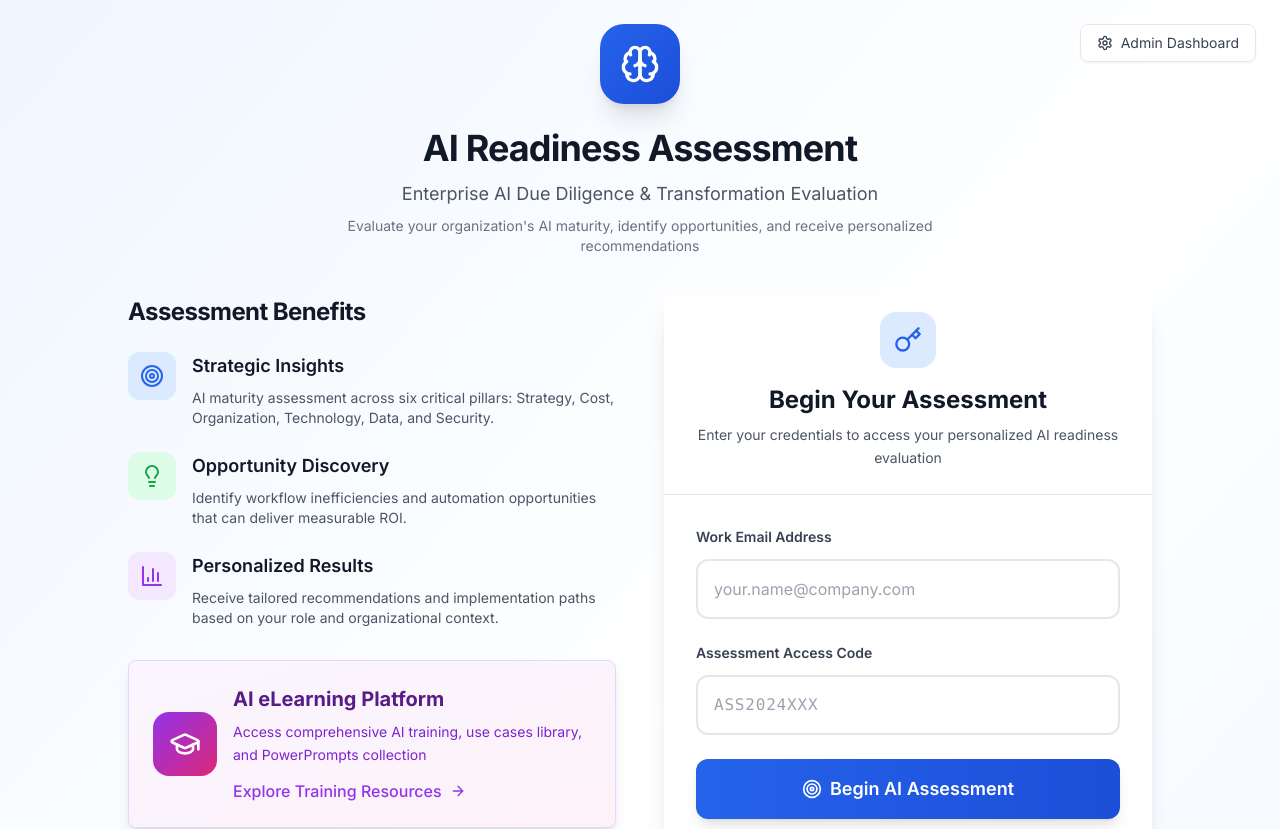
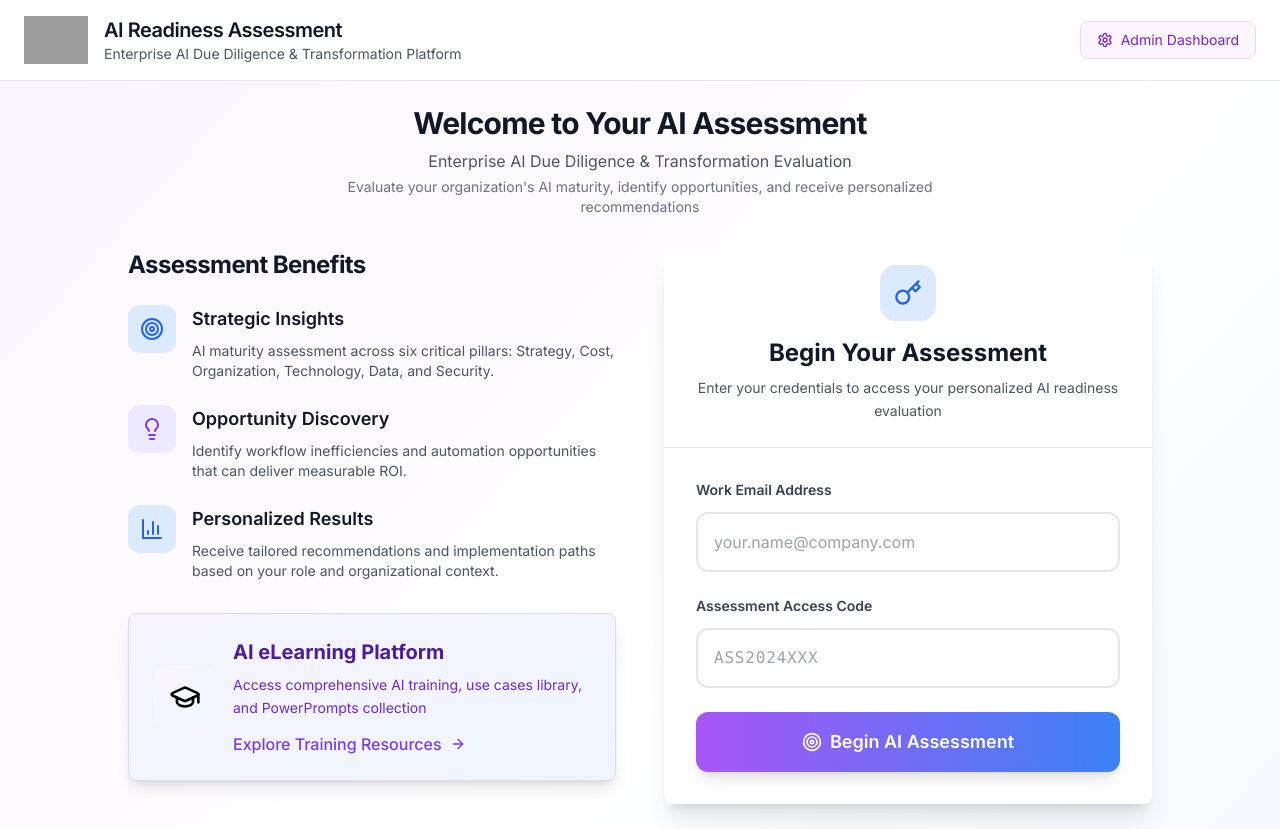
Before and after one commit to alexcollignon/augmtd-assessment, a React (Vite) app: page / in a window 1280 px wide. Shown: the top 829 px of the page. Built offline with nearby package versions, Linux system fonts and the light colour scheme; grey boxes are pictures that could not be loaded.

Commit message:
improvements

```diff
--- a/src/components/AssessmentAccessPage.tsx
+++ b/src/components/AssessmentAccessPage.tsx
@@ -21,6 +21,7 @@ import {
   FileText,
   Award
 } from 'lucide-react'
+import { AssessmentNavBar } from './AssessmentNavBar'
 
 export function AssessmentAccessPage() {
   const [email, setEmail] = useState('')
@@ -84,29 +85,18 @@ export function AssessmentAccessPage() {
   ]
 
   return (
-    <div className="min-h-screen bg-gradient-to-br from-blue-50 via-white to-blue-50">
-      {/* Admin Access Button - Top Right */}
-      <div className="absolute top-6 right-6 z-10">
-        <button
-          onClick={navigateToAdmin}
-          className="flex items-center px-4 py-2 bg-white/80 backdrop-blur-sm border border-gray-200 rounded-lg text-sm text-gray-700 hover:bg-white hover:text-gray-900 transition-all shadow-sm"
-        >
-          <Settings className="w-4 h-4 mr-2" />
-          Admin Dashboard
-        </button>
-      </div>
+    <div className="min-h-screen bg-gradient-to-br from-purple-50 via-white to-blue-50">
+      <AssessmentNavBar
+        showAdminButton={true}
+        subtitle="Enterprise AI Due Diligence & Transformation Platform"
+      />
 
-      <div className="flex items-center justify-center min-h-screen p-6">
+      <div className="flex items-center justify-center min-h-[calc(100vh-80px)] p-6">
         <div className="w-full max-w-5xl">
-          {/* Header */}
-          <div className="text-center mb-10">
-            <div className="flex justify-center mb-6">
-              <div className="w-20 h-20 bg-gradient-to-br from-blue-600 to-blue-700 rounded-3xl flex items-center justify-center shadow-xl">
-                <Brain className="w-10 h-10 text-white" />
-              </div>
-            </div>
-            <h1 className="text-4xl font-bold text-gray-900 mb-3">AI Readiness Assessment</h1>
-            <p className="text-lg text-gray-600 mb-2">Enterprise AI Due Diligence & Transformation Evaluation</p>
+          {/* Welcome Section */}
+          <div className="text-center mb-8">
+            <h1 className="text-3xl font-bold text-gray-900 mb-2">Welcome to Your AI Assessment</h1>
+            <p className="text-base text-gray-600 mb-1">Enterprise AI Due Diligence & Transformation Evaluation</p>
             <p className="text-sm text-gray-500 max-w-2xl mx-auto">
               Evaluate your organization's AI maturity, identify opportunities, and receive personalized recommendations
             </p>
@@ -120,8 +110,8 @@ export function AssessmentAccessPage() {
                 <h2 className="text-2xl font-bold text-gray-900 mb-6">Assessment Benefits</h2>
                 <div className="space-y-6">
                   <div className="flex items-start space-x-4">
-                    <div className="w-12 h-12 bg-blue-100 rounded-xl flex items-center justify-center flex-shrink-0">
-                      <Target className="w-6 h-6 text-blue-600" />
+                    <div className="w-12 h-12 bg-air-blue-100 rounded-xl flex items-center justify-center flex-shrink-0">
+                      <Target className="w-6 h-6 text-air-blue-600" />
                     </div>
                     <div>
                       <h3 className="font-semibold text-gray-900 mb-2">Strategic Insights</h3>
@@ -129,8 +119,8 @@ export function AssessmentAccessPage() {
                     </div>
                   </div>
                   <div className="flex items-start space-x-4">
-                    <div className="w-12 h-12 bg-green-100 rounded-xl flex items-center justify-center flex-shrink-0">
-                      <Lightbulb className="w-6 h-6 text-green-600" />
+                    <div className="w-12 h-12 bg-air-purple-100 rounded-xl flex items-center justify-center flex-shrink-0">
+                      <Lightbulb className="w-6 h-6 text-air-purple-600" />
                     </div>
                     <div>
                       <h3 className="font-semibold text-gray-900 mb-2">Opportunity Discovery</h3>
@@ -138,8 +128,8 @@ export function AssessmentAccessPage() {
                     </div>
                   </div>
                   <div className="flex items-start space-x-4">
-                    <div className="w-12 h-12 bg-purple-100 rounded-xl flex items-center justify-center flex-shrink-0">
-                      <BarChart3 className="w-6 h-6 text-purple-600" />
+                    <div className="w-12 h-12 bg-air-blue-100 rounded-xl flex items-center justify-center flex-shrink-0">
+                      <BarChart3 className="w-6 h-6 text-air-blue-600" />
                     </div>
                     <div>
                       <h3 className="font-semibold text-gray-900 mb-2">Personalized Results</h3>
@@ -151,18 +141,18 @@ export function AssessmentAccessPage() {
 
               {/* eLearning Access */}
               <Card
-                className="border-purple-200 bg-gradient-to-br from-purple-50 to-pink-50 hover:from-purple-100 hover:to-pink-100 transition-all cursor-pointer shadow-lg"
+                className="border-air-purple-200 bg-gradient-to-br from-air-purple-50 to-air-blue-50 hover:from-air-purple-100 hover:to-air-blue-100 transition-all cursor-pointer shadow-lg"
                 onClick={handleELearningClick}
               >
                 <CardContent className="p-6">
                   <div className="flex items-center space-x-4">
-                    <div className="w-16 h-16 bg-gradient-to-br from-purple-600 to-pink-600 rounded-2xl flex items-center justify-center flex-shrink-0">
-                      <GraduationCap className="w-8 h-8 text-white" />
+                    <div className="w-16 h-16 bg-gradient-to-br from-purple-50 to-blue-50 rounded-2xl flex items-center justify-center flex-shrink-0">
+                      <GraduationCap className="w-8 h-8 text-black" />
                     </div>
                     <div className="flex-1">
-                      <h3 className="text-xl font-bold text-purple-900 mb-2">AI eLearning Platform</h3>
-                      <p className="text-purple-700 mb-3">Access comprehensive AI training, use cases library, and PowerPrompts collection</p>
-                      <div className="flex items-center text-purple-600">
+                      <h3 className="text-xl font-bold text-air-purple-900 mb-2">AI eLearning Platform</h3>
+                      <p className="text-air-purple-700 mb-3">Access comprehensive AI training, use cases library, and PowerPrompts collection</p>
+                      <div className="flex items-center text-air-purple-600">
                         <span className="font-medium mr-2">Explore Training Resources</span>
                         <ArrowRight className="w-4 h-4" />
                       </div>
@@ -177,8 +167,8 @@ export function AssessmentAccessPage() {
               {/* Access Form */}
               <Card className="shadow-xl border-0 bg-white">
                 <CardHeader className="text-center pb-6">
-                  <div className="w-14 h-14 bg-blue-100 rounded-2xl flex items-center justify-center mx-auto mb-4">
-                    <Key className="w-7 h-7 text-blue-600" />
+                  <div className="w-14 h-14 bg-air-blue-100 rounded-2xl flex items-center justify-center mx-auto mb-4">
+                    <Key className="w-7 h-7 text-air-blue-600" />
                   </div>
                   <CardTitle className="text-2xl font-bold text-gray-900 mb-2">Begin Your Assessment</CardTitle>
                   <p className="text-gray-600">Enter your credentials to access your personalized AI readiness evaluation</p>
@@ -194,7 +184,7 @@ export function AssessmentAccessPage() {
                         id="email"
                         value={email}
                         onChange={(e) => setEmail(e.target.value)}
-                        className="w-full px-4 py-4 border-2 border-gray-200 rounded-xl focus:ring-2 focus:ring-blue-500 focus:border-blue-500 transition-all text-base"
+                        className="w-full px-4 py-4 border-2 border-gray-200 rounded-xl focus:ring-2 focus:ring-air-purple-500 focus:border-air-purple-500 transition-all text-base"
                         placeholder="your.name@company.com"
                         disabled={isLoading}
                       />
@@ -209,7 +199,7 @@ export function AssessmentAccessPage() {
                         id="accessCode"
                         value={accessCode}
                         onChange={(e) => setAccessCode(e.target.value.toUpperCase())}
-                        className="w-full px-4 py-4 border-2 border-gray-200 rounded-xl focus:ring-2 focus:ring-blue-500 focus:border-blue-500 transition-all text-base font-mono tracking-wider"
+                        className="w-full px-4 py-4 border-2 border-gray-200 rounded-xl focus:ring-2 focus:ring-air-purple-500 focus:border-air-purple-500 transition-all text-base font-mono tracking-wider"
                         placeholder="ASS2024XXX"
                         disabled={isLoading}
                       />
@@ -228,7 +218,7 @@ export function AssessmentAccessPage() {
                     <button
                       type="submit"
                       disabled={isLoading}
-                      className="w-full bg-gradient-to-r from-blue-600 to-blue-700 hover:from-blue-700 hover:to-blue-800 disabled:from-blue-400 disabled:to-blue-500 text-white font-semibold py-4 px-6 rounded-xl transition-all focus:ring-2 focus:ring-blue-500 focus:ring-offset-2 shadow-lg text-lg"
+                      className="w-full bg-gradient-to-r from-purple-500 to-blue-500 hover:from-purple-600 hover:to-blue-600 disabled:from-purple-300 disabled:to-blue-300 text-white font-semibold py-4 px-6 rounded-xl transition-all focus:ring-2 focus:ring-purple-500 focus:ring-offset-2 shadow-lg text-lg"
                     >
                       {isLoading ? (
                         <div className="flex items-center justify-center">
@@ -247,33 +237,33 @@ export function AssessmentAccessPage() {
               </Card>
 
               {/* What to Expect */}
-              <div className="bg-blue-50 border border-blue-200 rounded-xl p-6">
+              <div className="bg-air-blue-50 border border-air-blue-200 rounded-xl p-6">
                 <div className="flex items-start space-x-3 mb-6">
-                  <CheckCircle className="w-6 h-6 text-blue-600 mt-0.5 flex-shrink-0" />
+                  <CheckCircle className="w-6 h-6 text-air-blue-600 mt-0.5 flex-shrink-0" />
                   <div>
-                    <h3 className="text-xl font-bold text-blue-900">What to Expect</h3>
+                    <h3 className="text-xl font-bold text-air-blue-900">What to Expect</h3>
                   </div>
                 </div>
                 <ul className="space-y-4">
                   <li className="flex items-start space-x-3">
-                    <Clock className="w-5 h-5 text-blue-600 mt-0.5 flex-shrink-0" />
+                    <Clock className="w-5 h-5 text-air-blue-600 mt-0.5 flex-shrink-0" />
                     <div>
-                      <div className="font-medium text-blue-900">15-20 minutes to complete</div>
-                      <div className="text-sm text-blue-700">Comprehensive evaluation covering all key areas</div>
+                      <div className="font-medium text-air-blue-900">15-20 minutes to complete</div>
+                      <div className="text-sm text-air-blue-700">Comprehensive evaluation covering all key areas</div>
                     </div>
                   </li>
                   <li className="flex items-start space-x-3">
-                    <Shield className="w-5 h-5 text-blue-600 mt-0.5 flex-shrink-0" />
+                    <Shield className="w-5 h-5 text-air-blue-600 mt-0.5 flex-shrink-0" />
                     <div>
-                      <div className="font-medium text-blue-900">Confidential & secure</div>
-                      <div className="text-sm text-blue-700">Your responses remain private and anonymous</div>
+                      <div className="font-medium text-air-blue-900">Confidential & secure</div>
+                      <div className="text-sm text-air-blue-700">Your responses remain private and anonymous</div>
                     </div>
                   </li>
                   <li className="flex items-start space-x-3">
-                    <Award className="w-5 h-5 text-blue-600 mt-0.5 flex-shrink-0" />
+                    <Award className="w-5 h-5 text-air-blue-600 mt-0.5 flex-shrink-0" />
                     <div>
-                      <div className="font-medium text-blue-900">Personalized insights</div>
-                      <div className="text-sm text-blue-700">Tailored recommendations for your role</div>
+                      <div className="font-medium text-air-blue-900">Personalized insights</div>
+                      <div className="text-sm text-air-blue-700">Tailored recommendations for your role</div>
                     </div>
                   </li>
                 </ul>
@@ -304,7 +294,7 @@ export function AssessmentAccessPage() {
                   >
                     <div className="text-xs font-medium text-gray-900">{participant.name}</div>
                     <div className="text-xs text-gray-600 mt-1">{participant.department}</div>
-                    <div className="text-xs text-blue-600 mt-1">{participant.accessCode}</div>
+                    <div className="text-xs text-air-blue-600 mt-1">{participant.accessCode}</div>
                   </button>
                 ))}
               </div>
--- /dev/null
+++ b/src/components/AssessmentNavBar.tsx
@@ -0,0 +1,60 @@
+import React from 'react'
+import { Settings, LogOut } from 'lucide-react'
+import { AIRLogo } from './ui/AIRLogo'
+import { navigateToAdmin } from '../router'
+
+interface AssessmentNavBarProps {
+  showAdminButton?: boolean
+  showLogoutButton?: boolean
+  onLogout?: () => void
+  subtitle?: string
+}
+
+export function AssessmentNavBar({
+  showAdminButton = true,
+  showLogoutButton = false,
+  onLogout,
+  subtitle = "AI Readiness Assessment Platform"
+}: AssessmentNavBarProps) {
+  return (
+    <nav className="bg-white/95 backdrop-blur-sm border-b border-gray-200 sticky top-0 z-50">
+      <div className="max-w-7xl mx-auto px-6 py-4">
+        <div className="flex items-center justify-between">
+          {/* Logo and Title */}
+          <div className="flex items-center space-x-4">
+            <AIRLogo size="md" />
+            <div className="hidden sm:block">
+              <h1 className="text-xl font-semibold text-gray-900">AI Readiness Assessment</h1>
+              <p className="text-sm text-gray-600">{subtitle}</p>
+            </div>
+          </div>
+
+          {/* Action Buttons */}
+          <div className="flex items-center space-x-3">
+            {showAdminButton && (
+              <button
+                onClick={navigateToAdmin}
+                className="flex items-center px-4 py-2 text-sm text-purple-700 bg-purple-50 hover:bg-purple-100 border border-purple-200 rounded-lg transition-all"
+              >
+                <Settings className="w-4 h-4 mr-2" />
+                <span className="hidden sm:inline">Admin Dashboard</span>
+                <span className="sm:hidden">Admin</span>
+              </button>
+            )}
+
+            {showLogoutButton && onLogout && (
+              <button
+                onClick={onLogout}
+                className="flex items-center px-4 py-2 text-sm text-gray-600 hover:text-gray-800 hover:bg-gray-100 border border-gray-200 rounded-lg transition-all"
+              >
+                <LogOut className="w-4 h-4 mr-2" />
+                <span className="hidden sm:inline">Exit Assessment</span>
+                <span className="sm:hidden">Exit</span>
+              </button>
+            )}
+          </div>
+        </div>
+      </div>
+    </nav>
+  )
+}
--- a/src/components/AssessmentPlaceholder.tsx
+++ b/src/components/AssessmentPlaceholder.tsx
@@ -3,6 +3,7 @@ import { Card, CardContent, CardHeader, CardTitle } from './ui/Card'
 import { useAssessment } from '../contexts/AssessmentContext'
 import { navigateToAdmin } from '../router'
 import { Brain, User, Building2, LogOut, Clock, CheckCircle, AlertCircle, Settings } from 'lucide-react'
+import { AssessmentNavBar } from './AssessmentNavBar'
 
 export function AssessmentPlaceholder() {
   const { participant, logout } = useAssessment()
@@ -43,50 +44,22 @@ export function AssessmentPlaceholder() {
   }
 
   return (
-    <div className="min-h-screen bg-gradient-to-br from-blue-50 via-white to-blue-50">
-      {/* Header */}
-      <div className="bg-white shadow-sm border-b border-gray-200">
-        <div className="max-w-4xl mx-auto px-6 py-4">
-          <div className="flex items-center justify-between">
-            <div className="flex items-center space-x-4">
-              <div className="w-10 h-10 bg-blue-600 rounded-lg flex items-center justify-center">
-                <Brain className="w-6 h-6 text-white" />
-              </div>
-              <div>
-                <h1 className="text-xl font-bold text-gray-900">AI Readiness Assessment</h1>
-                <p className="text-sm text-gray-600">Enterprise Due Diligence Survey</p>
-              </div>
-            </div>
-
-            <div className="flex items-center space-x-2">
-              <button
-                onClick={navigateToAdmin}
-                className="flex items-center px-3 py-2 text-sm text-gray-600 hover:text-gray-800 hover:bg-gray-100 rounded-lg transition-colors"
-              >
-                <Settings className="w-4 h-4 mr-2" />
-                Admin Dashboard
-              </button>
-
-              <button
-                onClick={logout}
-                className="flex items-center px-3 py-2 text-sm text-gray-600 hover:text-gray-800 hover:bg-gray-100 rounded-lg transition-colors"
-              >
-                <LogOut className="w-4 h-4 mr-2" />
-                Exit Assessment
-              </button>
-            </div>
-          </div>
-        </div>
-      </div>
+    <div className="min-h-screen bg-gradient-to-br from-purple-50 via-white to-blue-50">
+      <AssessmentNavBar
+        showAdminButton={true}
+        showLogoutButton={true}
+        onLogout={logout}
+        subtitle={`${participant.name} - ${participant.department}`}
+      />
 
       {/* Main Content */}
-      <div className="max-w-4xl mx-auto px-6 py-8">
+      <div className="max-w-4xl mx-auto px-6 py-6">
         <div className="space-y-6">
           {/* Participant Info */}
           <Card>
             <CardHeader>
               <CardTitle className="flex items-center">
-                <User className="w-5 h-5 mr-2 text-blue-600" />
+                <User className="w-5 h-5 mr-2 text-air-blue-600" />
                 Participant Information
               </CardTitle>
             </CardHeader>
@@ -132,7 +105,7 @@ export function AssessmentPlaceholder() {
                   </div>
                   <div className="w-full bg-gray-200 rounded-full h-3">
                     <div
-                      className="bg-blue-600 h-3 rounded-full transition-all duration-300"
+                      className="bg-gradient-to-r from-air-purple-500 to-air-blue-500 h-3 rounded-full transition-all duration-300"
                       style={{ width: `${participant.completionPercentage}%` }}
                     ></div>
                   </div>
@@ -157,8 +130,8 @@ export function AssessmentPlaceholder() {
                   </p>
                 </div>
 
-                <div className="bg-blue-50 border border-blue-200 rounded-lg p-4 max-w-lg mx-auto">
-                  <div className="text-sm text-blue-700">
+                <div className="bg-air-blue-50 border border-air-blue-200 rounded-lg p-4 max-w-lg mx-auto">
+                  <div className="text-sm text-air-blue-700">
                     <strong>Coming Soon:</strong> Interactive assessment with sections for AI strategy,
                     technical knowledge, workflow inefficiencies, and automation opportunities.
                   </div>
--- /dev/null
+++ b/src/components/ui/AIRLogo.tsx
@@ -0,0 +1,38 @@
+import React from 'react'
+import { cn } from '@/lib/utils'
+
+interface AIRLogoProps {
+  className?: string
+  size?: 'xs' | 'sm' | 'md' | 'lg' | 'xl'
+  variant?: 'full' | 'icon-only'
+}
+
+export function AIRLogo({ className, size = 'md', variant = 'full' }: AIRLogoProps) {
+  const sizes = {
+    xs: { height: 'h-6', width: 'w-auto' },
+    sm: { height: 'h-8', width: 'w-auto' },
+    md: { height: 'h-12', width: 'w-auto' },
+    lg: { height: 'h-16', width: 'w-auto' },
+    xl: { height: 'h-20', width: 'w-auto' }
+  }
+
+  const { height, width } = sizes[size]
+
+  return (
+    <div className={cn('flex items-center', className)}>
+      <img
+        src="/air-logo.png"
+        alt="AIR - AI Readiness Platform"
+        className={cn(height, width, 'object-contain')}
+        onError={(e) => {
+          // Fallback if logo doesn't load
+          const target = e.target as HTMLImageElement;
+          target.style.display = 'none';
+        }}
+      />
+      {variant === 'icon-only' && (
+        <span className="sr-only">AIR - AI Readiness Platform</span>
+      )}
+    </div>
+  )
+}
--- a/src/components/ui/Card.tsx
+++ b/src/components/ui/Card.tsx
@@ -1,15 +1,15 @@
 import React from 'react'
 import { cn } from '@/lib/utils'
 
-interface CardProps {
+interface CardProps extends React.HTMLAttributes<HTMLDivElement> {
   children: React.ReactNode
   className?: string
   hover?: boolean
 }
 
-export function Card({ children, className, hover = false }: CardProps) {
+export function Card({ children, className, hover = false, ...props }: CardProps) {
   return (
-    <div className={cn('card', hover && 'card-hover', className)}>
+    <div className={cn('card', hover && 'card-hover', className)} {...props}>
       {children}
     </div>
   )
```
Also changed, not shown: tailwind.config.js (+31 -0 lines).
